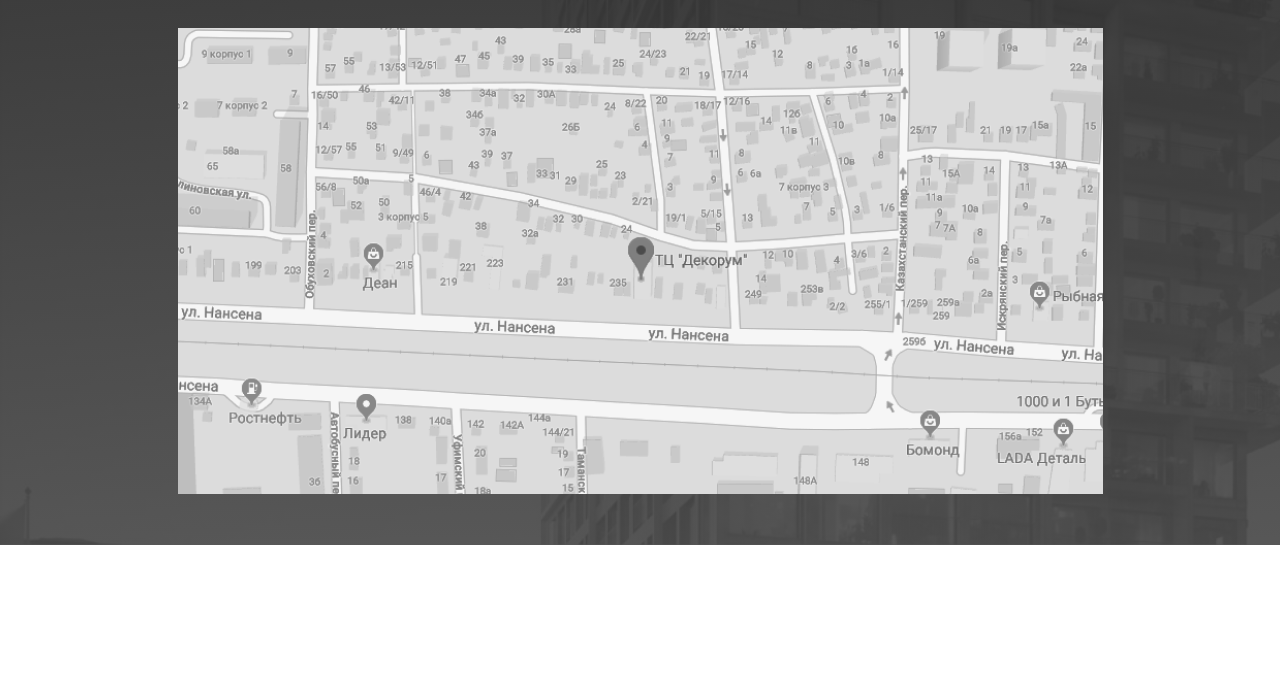
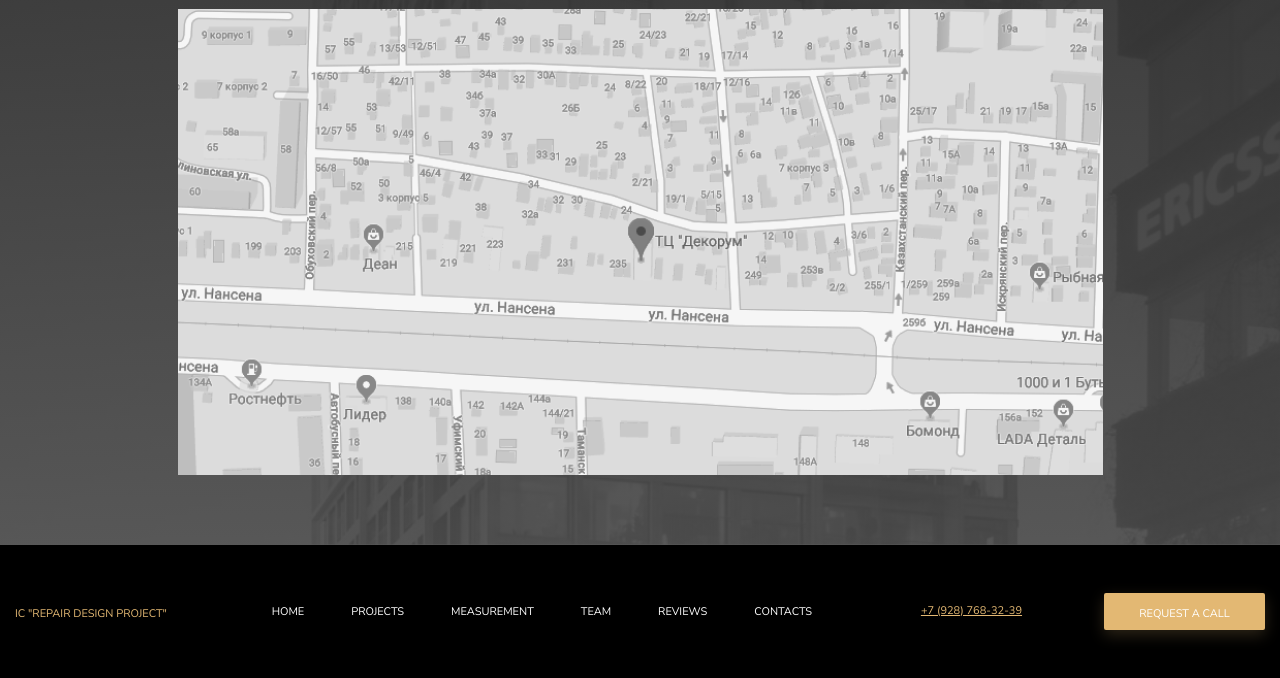
Before and after one commit to suer-tech/refactoring_lending_maket, a plain HTML site: page index.html in a window 1280 px wide. Shown: the part 6930-7608 px from the top of the page. Before the commit the page ends 7475 px from the top, so only its background shows below. Drawn offline with Linux system fonts and the light colour scheme.

Commit message:
add footer

```diff
--- a/index.html
+++ b/index.html
@@ -437,5 +437,24 @@
             </div>
         </section>
     </main>
+    <footer class="footer">
+        <div class="container footer-content">
+            <div class="logo">
+                IC "Repair Design Project"
+            </div>
+            <nav>
+                <ul class="footer-navigation">
+                    <li class="footer-navigation_item"><a href="#">HOME</a></li>
+                    <li class="footer-navigation_item"><a href="#">PROJECTS</a></li>
+                    <li class="footer-navigation_item"><a href="#">MEASUREMENT</a></li>
+                    <li class="footer-navigation_item"><a href="#">TEAM</a></li>
+                    <li class="footer-navigation_item"><a href="#">REVIEWS</a></li>
+                    <li class="footer-navigation_item"><a href="#">CONTACTS</a></li>
+                </ul>
+            </nav>
+            <a class="phone" href="tel:+7 (928) 768-32-39">+7 (928) 768-32-39</a>
+            <button class="button">REQUEST A CALL</button>
+        </div>
+    </footer>
 </body>
 </html>
--- a/styles/style.css
+++ b/styles/style.css
@@ -1278,6 +1278,8 @@ position: relative;
     margin-top: -100px;
     height: 1000.898px;
     background-image: url(../images/image7.2.png);
+    background-repeat: no-repeat;
+    background-position: right;
     background-size: cover;
 }
 
@@ -1321,5 +1323,39 @@ position: relative;
 .map-img{
     display: flex;
     margin-top: 50px;
-    margin-bottom: 50px;
+    margin-bottom: 70px;
 }
+
+.footer {
+    background-color: black;
+    text-transform: uppercase;
+    height: 133px;
+}
+
+.footer-navigation {
+    list-style: none;
+    display: flex;
+}
+.footer-navigation_item {
+
+    color: #E3B873;
+    font-size: 11px;
+    font-family: 'Nunito Sans', sans-serif;
+    font-style: normal;
+    font-weight: 400;
+    line-height: normal;
+    margin-right: 47px;
+}
+
+.footer-navigation_item a {
+    text-decoration: none;
+    color: white;
+}
+
+.footer-content {
+    display: flex;
+    flex-direction: row;
+    justify-content: space-between;
+    height: 133px;
+    align-items: center;
+}
```
